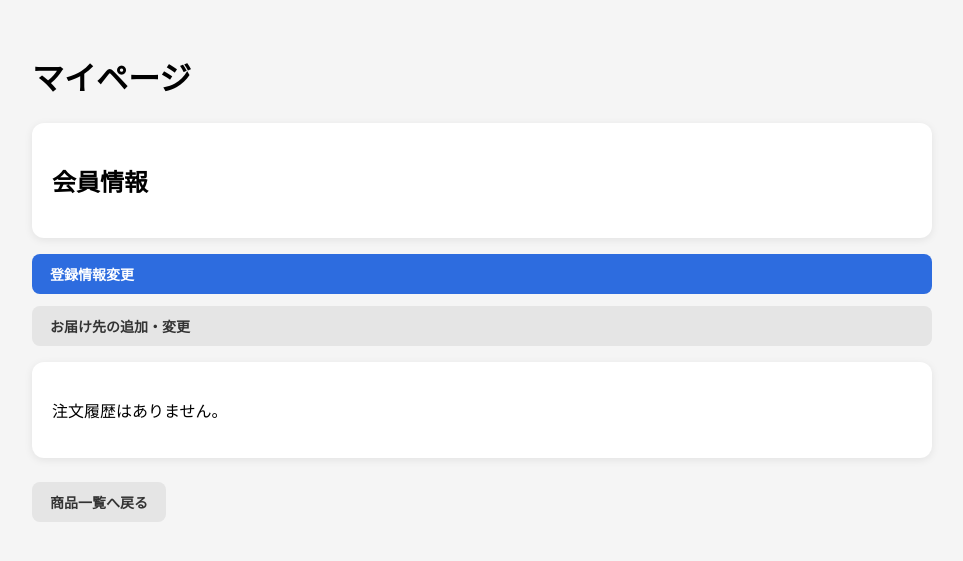
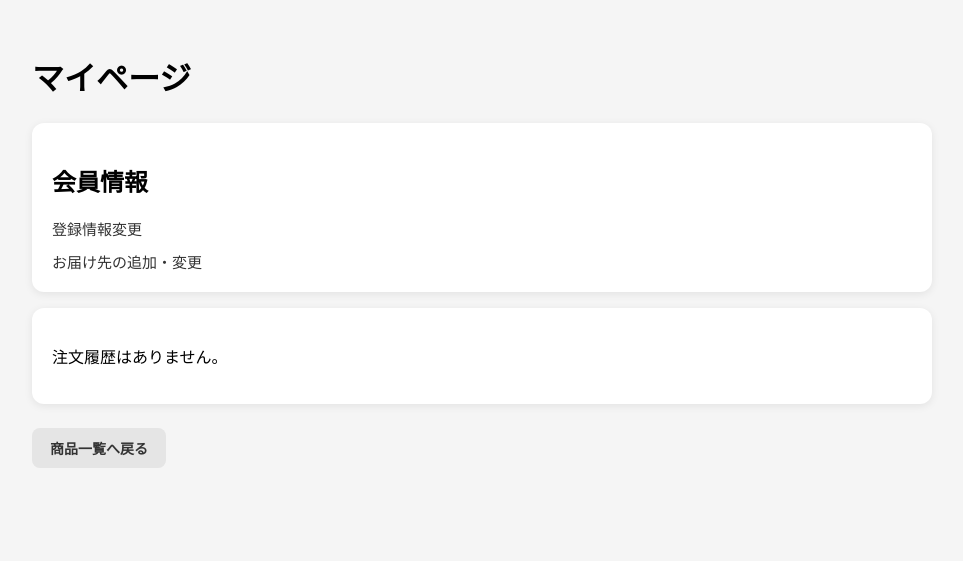
Before and after one commit to 0501f373/login-app, a Django app: page /mypage/ in a window 1280 px wide. Shown: the part 56-617 px from the top of the page, without its empty margins (158-1121 px from the left). Run offline with Django 5.2, Linux system fonts and the light colour scheme; the visitor is signed in with stand-in values (Sample User, id 1); data comes from the database, SQL or seed files in the repository.

```diff
--- a/templates/accounts/mypage.html
+++ b/templates/accounts/mypage.html
@@ -75,6 +75,16 @@
         .actions {
             margin-top: 24px;
         }
+
+        .link {
+            text-decoration: none;
+            color: #333;
+            font-size: 15px;
+        }
+
+        .link:hover {
+            text-decoration: underline;
+        }
     </style>
 </head>
 
@@ -99,31 +109,30 @@
     <h1 class="page-title">マイページ</h1>
 
     <div class="form-card">
-        <h2>会員情報</h2>
-    </div>
+    <h2>会員情報</h2>
 
-    <div style="margin: 16px 0; display:flex; flex-direction:column; gap:12px;">
-        <a href="{% url 'mypage_profile_edit' %}" class="btn btn-primary">
+    <div style="margin-top: 16px; display:flex; flex-direction:column; gap:12px;">
+        <a href="{% url 'mypage_profile_edit' %}" class="link">
             登録情報変更
         </a>
 
-        <a href="{% url 'mypage_address_list' %}" class="btn btn-back">
+        <a href="{% url 'mypage_address_list' %}" class="link">
             お届け先の追加・変更
         </a>
     </div>
+</div>
 
 
     {% if orders %}
-        <div class="order-card">
-            <h2>注文履歴</h2>
-            <p>注文履歴を確認できます</p>
-        </div>
+    <div class="order-card">
+        <h2>注文履歴</h2>
 
         <div style="margin-top: 12px;">
-            <a href="{% url 'order_list' %}" class="btn btn-primary">
+            <a href="{% url 'order_list' %}" class="link">
                 注文履歴を見る
             </a>
         </div>
+    </div>
 
     {% else %}
 
```
